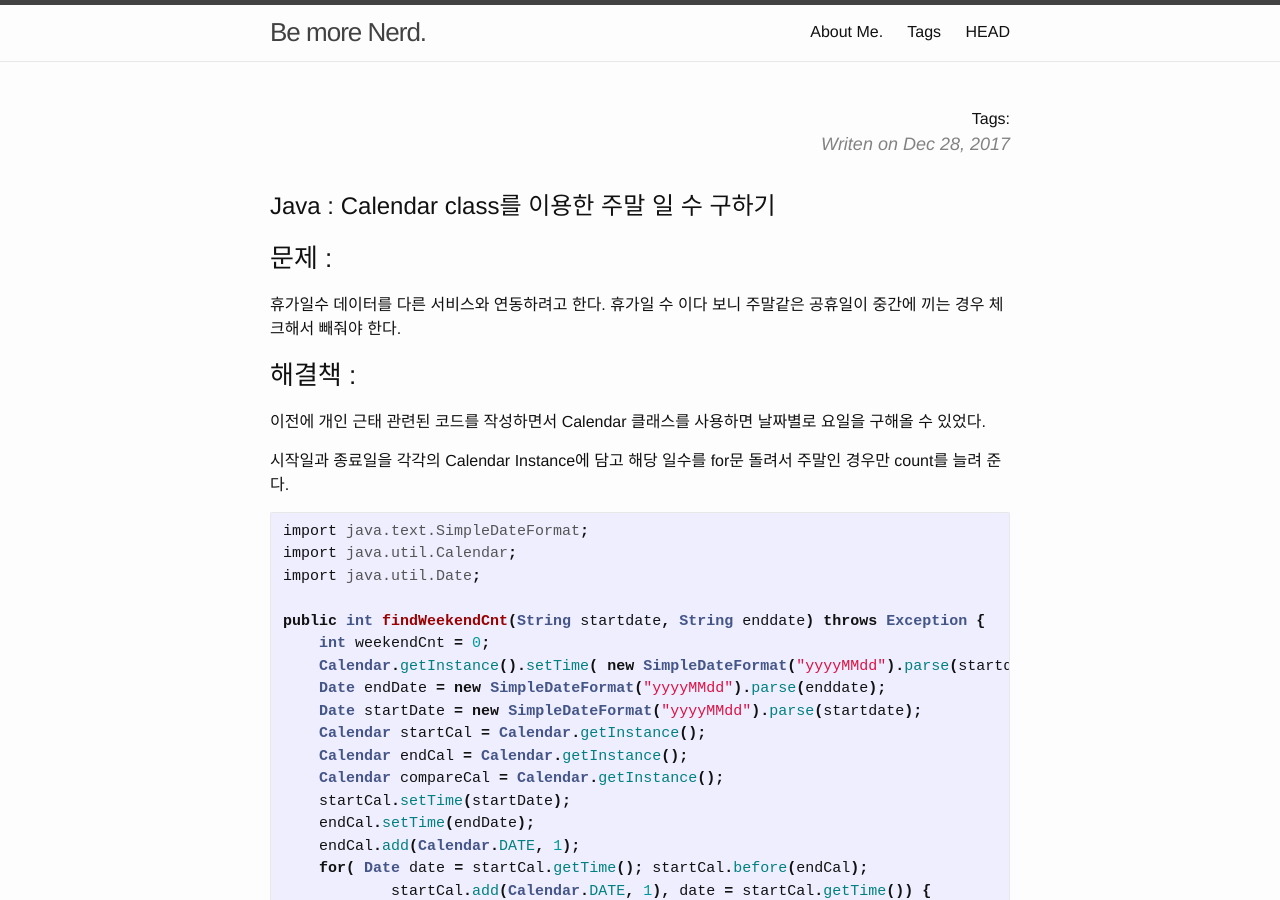
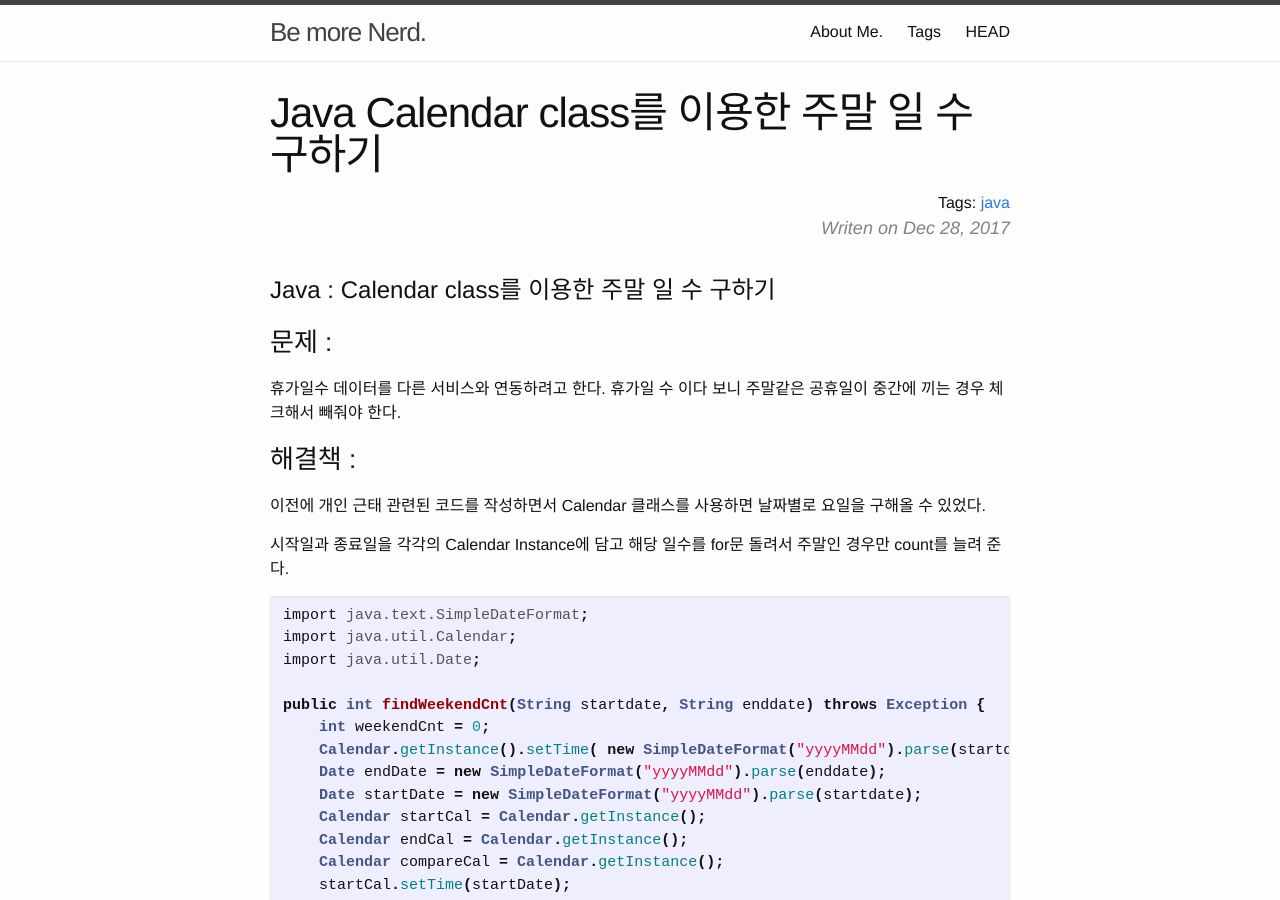
Before and after one commit to splendididea/splendididea.github.io, a Jekyll site: the page built from _posts/2017-12-28-java-count-weekend.md, in a window 1280 px wide and 900 px high. Built offline with Jekyll 4.4.1, drawn with Linux system fonts in a browser that asks for light colours; our own code applies the rules of GitHub Pages for plain Markdown files; comment, search, counter and statistics services are not loaded.

```diff
--- a/_posts/2017-12-28-java-count-weekend.md
+++ b/_posts/2017-12-28-java-count-weekend.md
@@ -1,9 +1,9 @@
 ---
 layout: post
-title: "Calendar class를 이용한 주말 일 수 구하기"
-tags: "java","Calendar"
+title: "Java Calendar class를 이용한 주말 일 수 구하기"
+tags: "java"
 comments: true
-categories : Jekyll Calendar
+categories : Jekyll Disqus
 ---
 # Java : Calendar class를 이용한 주말 일 수 구하기
 
```
